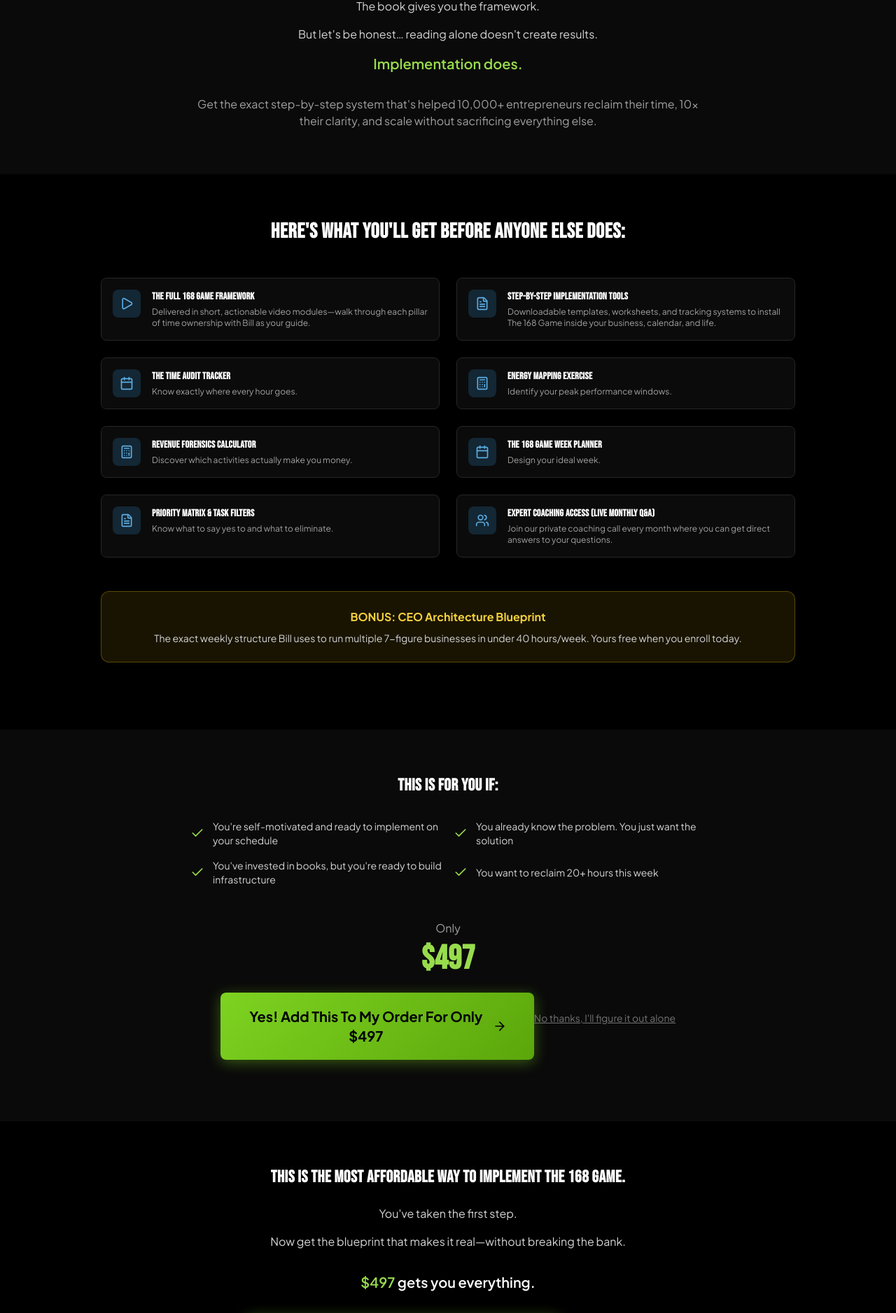
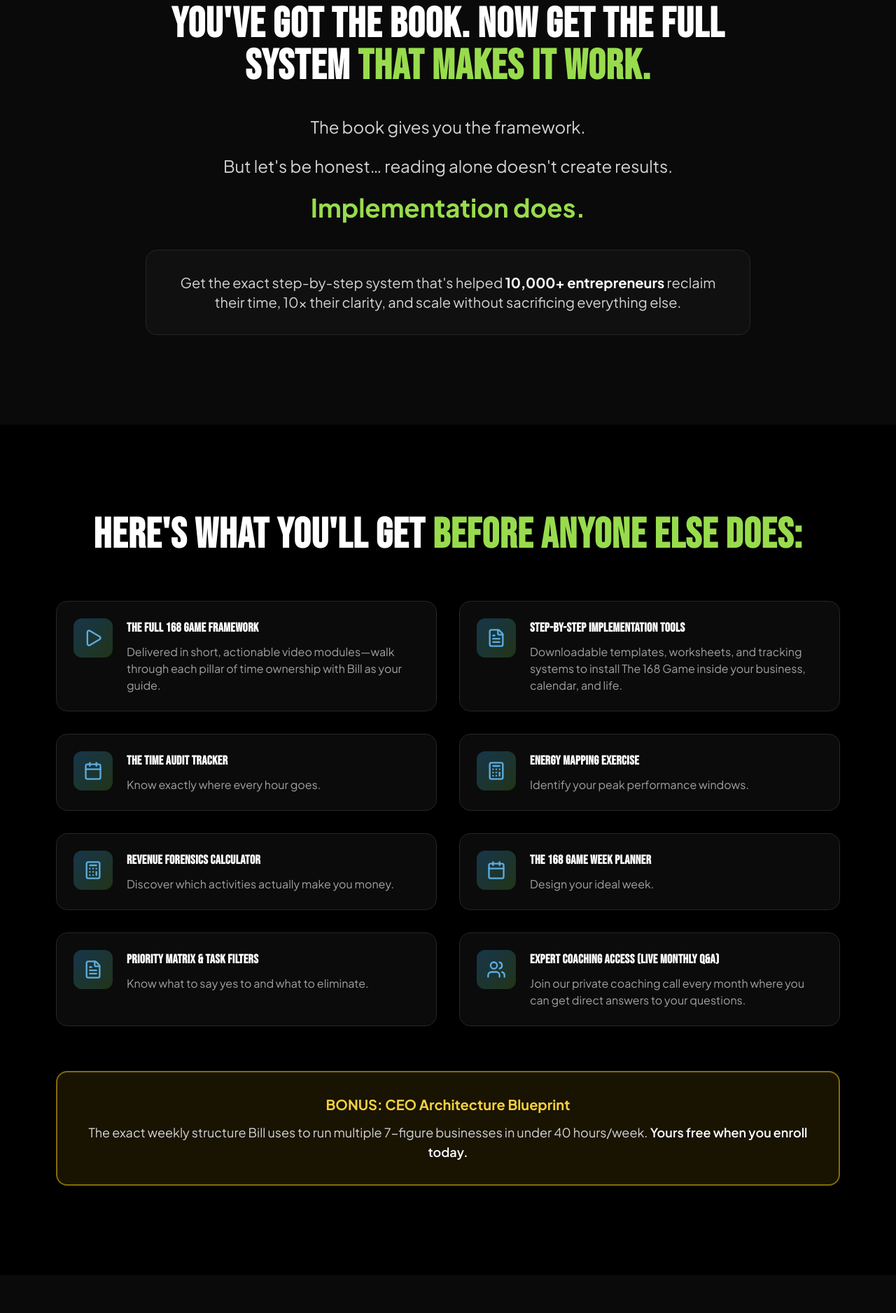
Before and after one commit to Juandurdaneta/bill-korman-website, a Next.js app: page /free-book/course in a window 1280 px wide. Shown: the part 789-2666 px from the top of the page at 70% size. Built offline with nearby package versions, Linux system fonts and the light colour scheme.

Commit message:
feat(workshop): enhance layout and styling for improved user engagement and readability

```diff
--- a/src/app/(funnel)/free-book/course/page.tsx
+++ b/src/app/(funnel)/free-book/course/page.tsx
@@ -72,48 +72,54 @@ export default function CourseDownsellPage() {
       </section>
 
       {/* Value Proposition */}
-      <section className="py-16 bg-neutral-950">
-        <div className="max-w-3xl mx-auto px-4 text-center">
+      <section className="py-24 md:py-32 bg-neutral-950">
+        <div className="max-w-4xl mx-auto px-4 text-center">
           <motion.div
             initial={{ opacity: 0, y: 20 }}
             whileInView={{ opacity: 1, y: 0 }}
             viewport={{ once: true }}
           >
-            <h2 className="text-2xl font-bold text-white mb-6" style={{ fontFamily: 'Bebas Neue, sans-serif' }}>
-              You've Got the Book. Now Get the Full System That Makes It Work.
+            <h2 className="text-4xl md:text-5xl lg:text-6xl font-bold text-white mb-10" style={{ fontFamily: 'Bebas Neue, sans-serif' }}>
+              You've Got the Book. Now Get the Full System <span className="text-accent-400">That Makes It Work.</span>
             </h2>
 
-            <p className="text-neutral-300 mb-4">
+            <p className="text-xl md:text-2xl text-neutral-300 mb-6">
               The book gives you the framework.
             </p>
-            <p className="text-neutral-300 mb-4">
+            <p className="text-xl md:text-2xl text-neutral-300 mb-6">
               But let's be honest… reading alone doesn't create results.
             </p>
-            <p className="text-white font-semibold text-xl mb-8">
+            <motion.p
+              animate={{ scale: [1, 1.02, 1] }}
+              transition={{ duration: 2, repeat: Infinity }}
+              className="text-3xl md:text-4xl font-bold mb-10"
+            >
               <span className="text-accent-400">Implementation does.</span>
-            </p>
+            </motion.p>
 
-            <p className="text-neutral-400">
-              Get the exact step-by-step system that's helped 10,000+ entrepreneurs reclaim their time,
-              10x their clarity, and scale without sacrificing everything else.
-            </p>
+            <div className="bg-neutral-900/50 border border-neutral-800 rounded-2xl p-8">
+              <p className="text-lg md:text-xl text-neutral-300">
+                Get the exact step-by-step system that's helped <span className="text-white font-bold">10,000+ entrepreneurs</span> reclaim their time,
+                10x their clarity, and scale without sacrificing everything else.
+              </p>
+            </div>
           </motion.div>
         </div>
       </section>
 
       {/* Features */}
-      <section className="py-16">
-        <div className="max-w-5xl mx-auto px-4">
+      <section className="py-24 md:py-32">
+        <div className="max-w-6xl mx-auto px-4">
           <motion.div
             initial={{ opacity: 0, y: 20 }}
             whileInView={{ opacity: 1, y: 0 }}
             viewport={{ once: true }}
           >
-            <h2 className="text-3xl font-bold text-center text-white mb-12" style={{ fontFamily: 'Bebas Neue, sans-serif' }}>
-              Here's What You'll Get Before Anyone Else Does:
+            <h2 className="text-4xl md:text-5xl lg:text-6xl font-bold text-center text-white mb-16" style={{ fontFamily: 'Bebas Neue, sans-serif' }}>
+              Here's What You'll Get <span className="text-accent-400">Before Anyone Else Does:</span>
             </h2>
 
-            <div className="grid md:grid-cols-2 gap-6 mb-12">
+            <div className="grid md:grid-cols-2 gap-8 mb-16">
               {features.map((feature, index) => (
                 <motion.div
                   key={index}
@@ -121,109 +127,131 @@ export default function CourseDownsellPage() {
                   whileInView={{ opacity: 1, y: 0 }}
                   viewport={{ once: true }}
                   transition={{ delay: index * 0.05 }}
-                  className="flex items-start gap-4 p-4 bg-neutral-900/50 border border-neutral-800 rounded-lg"
+                  whileHover={{ y: -5, scale: 1.02 }}
+                  className="flex items-start gap-5 p-6 bg-neutral-900/50 border border-neutral-800 hover:border-primary-500/50 rounded-2xl transition-all duration-300"
                 >
-                  <div className="w-10 h-10 rounded-lg bg-primary-500/20 flex items-center justify-center flex-shrink-0">
-                    <feature.icon className="w-5 h-5 text-primary-400" />
+                  <div className="w-14 h-14 rounded-xl bg-gradient-to-br from-primary-500/30 to-accent-500/20 flex items-center justify-center shrink-0">
+                    <feature.icon className="w-7 h-7 text-primary-400" />
                   </div>
                   <div>
-                    <h3 className="font-bold text-white text-sm mb-1">{feature.title}</h3>
-                    <p className="text-xs text-neutral-400">{feature.desc}</p>
+                    <h3 className="font-bold text-white text-lg mb-2">{feature.title}</h3>
+                    <p className="text-base text-neutral-400">{feature.desc}</p>
                   </div>
                 </motion.div>
               ))}
             </div>
 
             {/* Bonus */}
-            <div className="bg-gold-500/10 border border-gold-500/30 rounded-xl p-6 text-center mb-8">
-              <p className="text-gold-400 font-bold mb-2">BONUS: CEO Architecture Blueprint</p>
-              <p className="text-neutral-300 text-sm">
+            <motion.div
+              whileHover={{ scale: 1.02 }}
+              className="bg-gold-500/10 border-2 border-gold-500/50 rounded-2xl p-8 text-center"
+            >
+              <p className="text-gold-400 font-bold text-xl mb-3">BONUS: CEO Architecture Blueprint</p>
+              <p className="text-neutral-300 text-lg">
                 The exact weekly structure Bill uses to run multiple 7-figure businesses in under 40 hours/week.
-                Yours free when you enroll today.
+                <span className="text-white font-semibold"> Yours free when you enroll today.</span>
               </p>
-            </div>
+            </motion.div>
           </motion.div>
         </div>
       </section>
 
       {/* This Is For You */}
-      <section className="py-16 bg-neutral-950">
-        <div className="max-w-3xl mx-auto px-4">
+      <section className="py-24 md:py-32 bg-neutral-950">
+        <div className="max-w-4xl mx-auto px-4">
           <motion.div
             initial={{ opacity: 0, y: 20 }}
             whileInView={{ opacity: 1, y: 0 }}
             viewport={{ once: true }}
           >
-            <h2 className="text-2xl font-bold text-center text-white mb-8" style={{ fontFamily: 'Bebas Neue, sans-serif' }}>
+            <h2 className="text-4xl md:text-5xl font-bold text-center text-white mb-12" style={{ fontFamily: 'Bebas Neue, sans-serif' }}>
               This Is For You If:
             </h2>
 
-            <div className="grid md:grid-cols-2 gap-4 mb-12">
+            <div className="grid md:grid-cols-2 gap-6 mb-16">
               {[
                 "You're self-motivated and ready to implement on your schedule",
                 "You already know the problem. You just want the solution",
                 "You've invested in books, but you're ready to build infrastructure",
                 "You want to reclaim 20+ hours this week",
               ].map((item, index) => (
-                <div key={index} className="flex items-center gap-3 text-neutral-300">
-                  <Check className="w-5 h-5 text-accent-400 flex-shrink-0" />
-                  <span className="text-sm">{item}</span>
-                </div>
+                <motion.div
+                  key={index}
+                  whileHover={{ x: 5 }}
+                  className="flex items-center gap-4 p-5 bg-neutral-900/50 border border-neutral-800 rounded-xl"
+                >
+                  <Check className="w-6 h-6 text-accent-400 shrink-0" />
+                  <span className="text-lg text-neutral-300">{item}</span>
+                </motion.div>
               ))}
             </div>
 
             {/* Pricing */}
-            <div className="text-center">
-              <p className="text-neutral-400 mb-2">Only</p>
-              <div className="text-5xl font-bold text-accent-400 mb-6" style={{ fontFamily: 'Bebas Neue, sans-serif' }}>
+            <motion.div
+              initial={{ opacity: 0, scale: 0.95 }}
+              whileInView={{ opacity: 1, scale: 1 }}
+              viewport={{ once: true }}
+              className="text-center bg-gradient-to-b from-neutral-900 to-neutral-950 border-2 border-primary-500/50 rounded-3xl p-10"
+            >
+              <p className="text-xl text-neutral-400 mb-4">Only</p>
+              <motion.div
+                animate={{ scale: [1, 1.05, 1] }}
+                transition={{ duration: 2, repeat: Infinity }}
+                className="text-7xl md:text-8xl font-bold text-accent-400 mb-8"
+                style={{ fontFamily: 'Bebas Neue, sans-serif' }}
+              >
                 $497
-              </div>
+              </motion.div>
 
-              <FunnelCTA onClick={handleAccept} size="xl" className="w-full max-w-md mx-auto mb-6">
+              <FunnelCTA onClick={handleAccept} size="xl" className="w-full max-w-lg mx-auto mb-6">
                 Yes! Add This To My Order For Only $497
               </FunnelCTA>
 
               <button
                 onClick={handleDecline}
-                className="text-neutral-500 hover:text-neutral-400 text-sm underline transition-colors"
+                className="text-neutral-500 hover:text-neutral-400 text-base underline transition-colors"
               >
                 No thanks, I'll figure it out alone
               </button>
-            </div>
+            </motion.div>
           </motion.div>
         </div>
       </section>
 
       {/* Final Push */}
-      <section className="py-16">
-        <div className="max-w-3xl mx-auto px-4 text-center">
+      <section className="py-24 md:py-32">
+        <div className="max-w-4xl mx-auto px-4 text-center">
           <motion.div
             initial={{ opacity: 0, y: 20 }}
             whileInView={{ opacity: 1, y: 0 }}
             viewport={{ once: true }}
           >
-            <h2 className="text-2xl font-bold text-white mb-6" style={{ fontFamily: 'Bebas Neue, sans-serif' }}>
-              This Is The Most Affordable Way To Implement The 168 Game.
+            <h2 className="text-4xl md:text-5xl font-bold text-white mb-8" style={{ fontFamily: 'Bebas Neue, sans-serif' }}>
+              This Is The Most Affordable Way To Implement <span className="text-accent-400">The 168 Game.</span>
             </h2>
 
-            <p className="text-neutral-300 mb-4">
+            <p className="text-xl md:text-2xl text-neutral-300 mb-4">
               You've taken the first step.
             </p>
-            <p className="text-neutral-300 mb-8">
+            <p className="text-xl md:text-2xl text-neutral-300 mb-10">
               Now get the blueprint that makes it real—without breaking the bank.
             </p>
 
-            <p className="text-white font-semibold text-xl mb-8">
-              <span className="text-accent-400">$497</span> gets you everything.
-            </p>
+            <motion.p
+              animate={{ scale: [1, 1.02, 1] }}
+              transition={{ duration: 2, repeat: Infinity }}
+              className="text-3xl md:text-4xl font-bold mb-10"
+            >
+              <span className="text-accent-400">$497</span> <span className="text-white">gets you everything.</span>
+            </motion.p>
 
-            <FunnelCTA onClick={handleAccept} size="xl" className="w-full max-w-md mx-auto mb-6">
+            <FunnelCTA onClick={handleAccept} size="xl" className="w-full max-w-lg mx-auto mb-6">
               Add To My Order For $497
             </FunnelCTA>
 
             <button
               onClick={handleDecline}
-              className="text-neutral-500 hover:text-neutral-400 text-sm underline transition-colors"
+              className="text-neutral-500 hover:text-neutral-400 text-base underline transition-colors"
             >
               I'll figure it out alone
             </button>
```
Also changed, not shown: src/app/(funnel)/free-book/workshop/page.tsx (+89 -57 lines).
